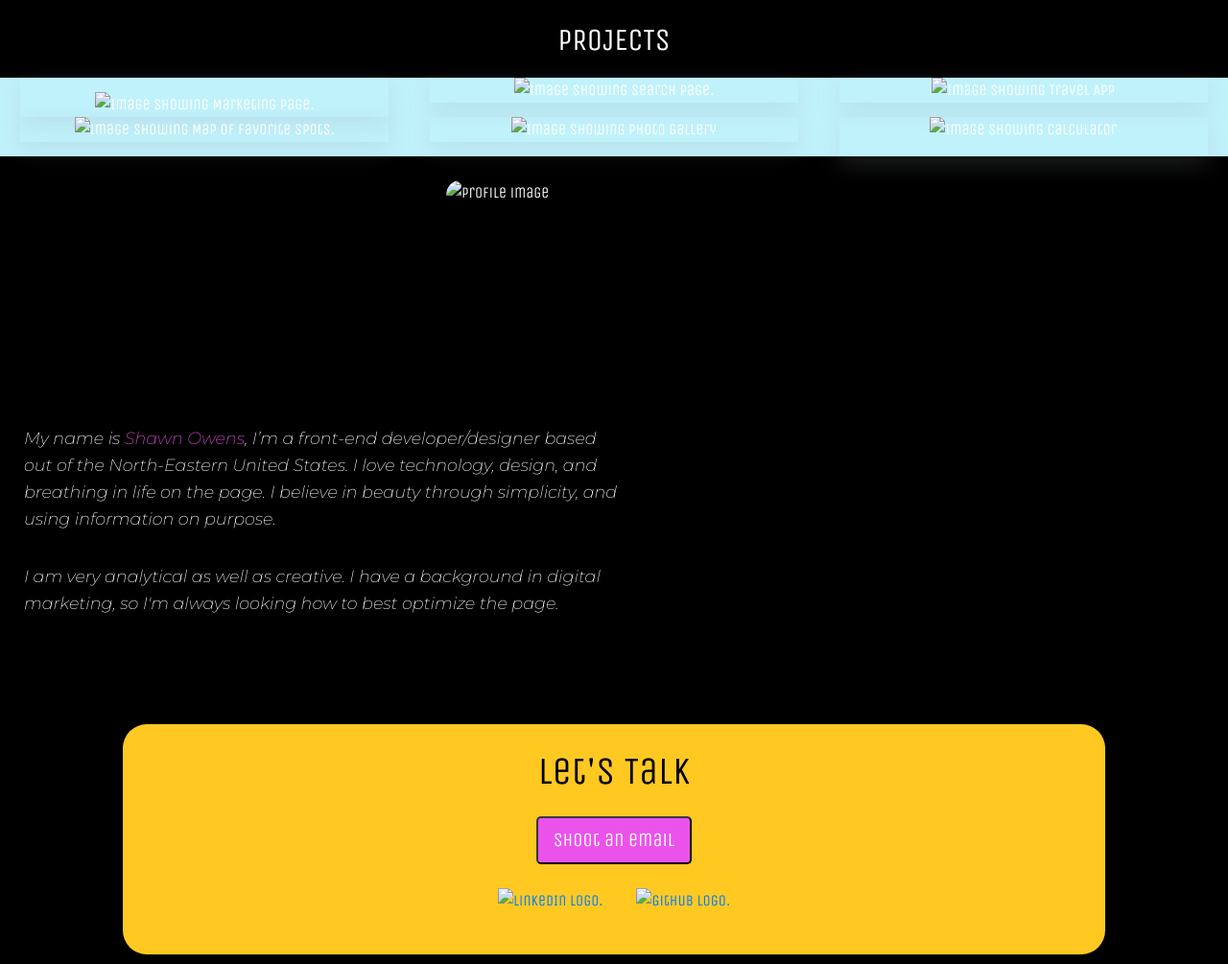
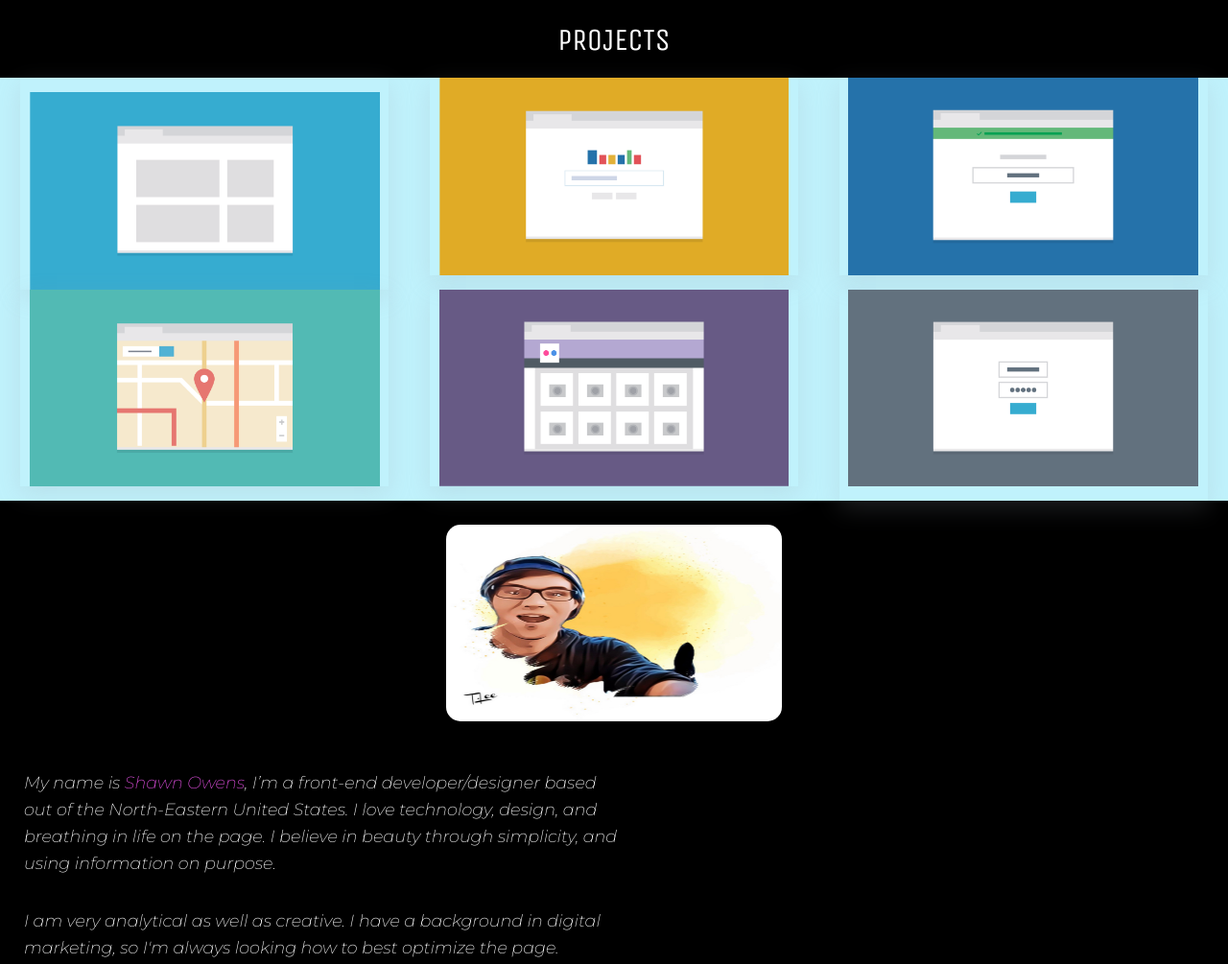
Before and after one commit to SSO8K/shawn-owens-portfolio, a plain HTML site: page index.html in a window 1280 px wide. Shown: the part 747-1752 px from the top of the page at 96% size. Drawn offline with nearby package versions, Linux system fonts and the light colour scheme.

Commit message:
Update index.html
Updated the image paths.

```diff
--- a/index.html
+++ b/index.html
@@ -37,37 +37,37 @@
   <div class="main-container flexbox">
 
     <div class="column flexbox"> <!-- Project 1, Marketing Page. -->
-      <img class="portfolio-img" src="images/portfolio-1.png" alt="Image showing Marketing Page." id="first-img">
+      <img class="portfolio-img" src="portfolio-1.png" alt="Image showing Marketing Page." id="first-img">
       <!--<h3 class="portfolio-heading light">Marketing Page</h3>
       <p class="portfolio-text light">This website shows the front page of a marketing website meant for a specific business I'm intested in.</p> -->
     </div>
 
     <div class="column flexbox"> <!-- Project 2, Search Page. -->
-      <img class="portfolio-img" src="images/portfolio-2.png" alt="Image showing Search Page.">
+      <img class="portfolio-img" src="portfolio-2.png" alt="Image showing Search Page.">
       <!--<h3 class="portfolio-heading light">Search Page</h3>
       <p class="portfolio-text light">This project searches through a specific database to find information that the user is trying to look up.</p>-->
     </div>
 
     <div class="column flexbox"> <!-- Project 3, Travel App. -->
-      <img class="portfolio-img" src="images/portfolio-3.png" alt="Image showing Travel App">
+      <img class="portfolio-img" src="portfolio-3.png" alt="Image showing Travel App">
       <!--<h3 class="portfolio-heading light">Travel App</h3>
       <p class="portfolio-text light">This project compares travel times based on different transportation methods and tells you the best one.</p>-->
     </div>
 
     <div class="column flexbox"> <!-- Project 4, Map of Favorite Spots. -->
-      <img class="portfolio-img" src="images/portfolio-4.png" alt="Image showing Map of Favorite Spots.">
+      <img class="portfolio-img" src="portfolio-4.png" alt="Image showing Map of Favorite Spots.">
       <!--<h3 class="portfolio-heading light">Map of Favorite Spots</h3>
       <p class="portfolio-text light">This porject uses mapping APIs to plot points for my favoirte spots in the city for a do-it yourself walking tour.</p>-->
     </div>
 
     <div class="column flexbox"> <!-- Project 5, Photo Gallery. -->
-      <img class="portfolio-img" src="images/portfolio-5.png" alt="Image showing Photo Gallery">
+      <img class="portfolio-img" src="portfolio-5.png" alt="Image showing Photo Gallery">
         <!--<h3 class="portfolio-heading light">Photo Gallery</h3>
         <p class="portfolio-text light">This project shows pictures from a recent trip to the viewer and allows them to easily navigate through photos.</p>-->
     </div>
 
     <div class="column flexbox"> <!-- Project 6, Calculator. -->
-      <img class="portfolio-img" src="images/portfolio-6.png" alt="Image showing Calculator" id="last-img">
+      <img class="portfolio-img" src="portfolio-6.png" alt="Image showing Calculator" id="last-img">
       <!--<h3 class="portfolio-heading light">Calculator</h3>
       <p class="portfolio-text light">Someone can enter in the numbers they want, and press the big blue button and get the result.</p>-->
     </div>
@@ -76,7 +76,7 @@
 
     <!-- Contains the About Information -->
     <div class="about flexbox">
-      <img src="images/shawn-profile.jpg" alt="profile image" class="profile-image">
+      <img src="shawn-profile.jpg" alt="profile image" class="profile-image">
       <!-- Contains the about text -->
       <div class= "about-text flexbox">
         <p class="profile-text">My name is <span class="purple-about-name">Shawn Owens</span>, I’m a front-end developer/designer based out of the North-Eastern United States.
@@ -92,8 +92,8 @@
         <h3 id="contact-h3">Let's Talk</h3>
         <a href="mailto:sowens62093@gmail.com"><button type="button" class="btn-lg btn-color btn-dark">shoot an email</button></a>
         <div class="social-img flexbox">
-          <a href=""><img class="linkedin" src="images/linkedin.svg" alt="LinkedIn Logo."></a>
-          <a href="https://github.com/SSO8K" target="_blank"><img class="github" src="images/github.svg" alt="Github Logo."></a>
+          <a href=""><img class="linkedin" src="linkedin.svg" alt="LinkedIn Logo."></a>
+          <a href="https://github.com/SSO8K" target="_blank"><img class="github" src="github.svg" alt="Github Logo."></a>
       </div>
       </div>
     </div>
```
